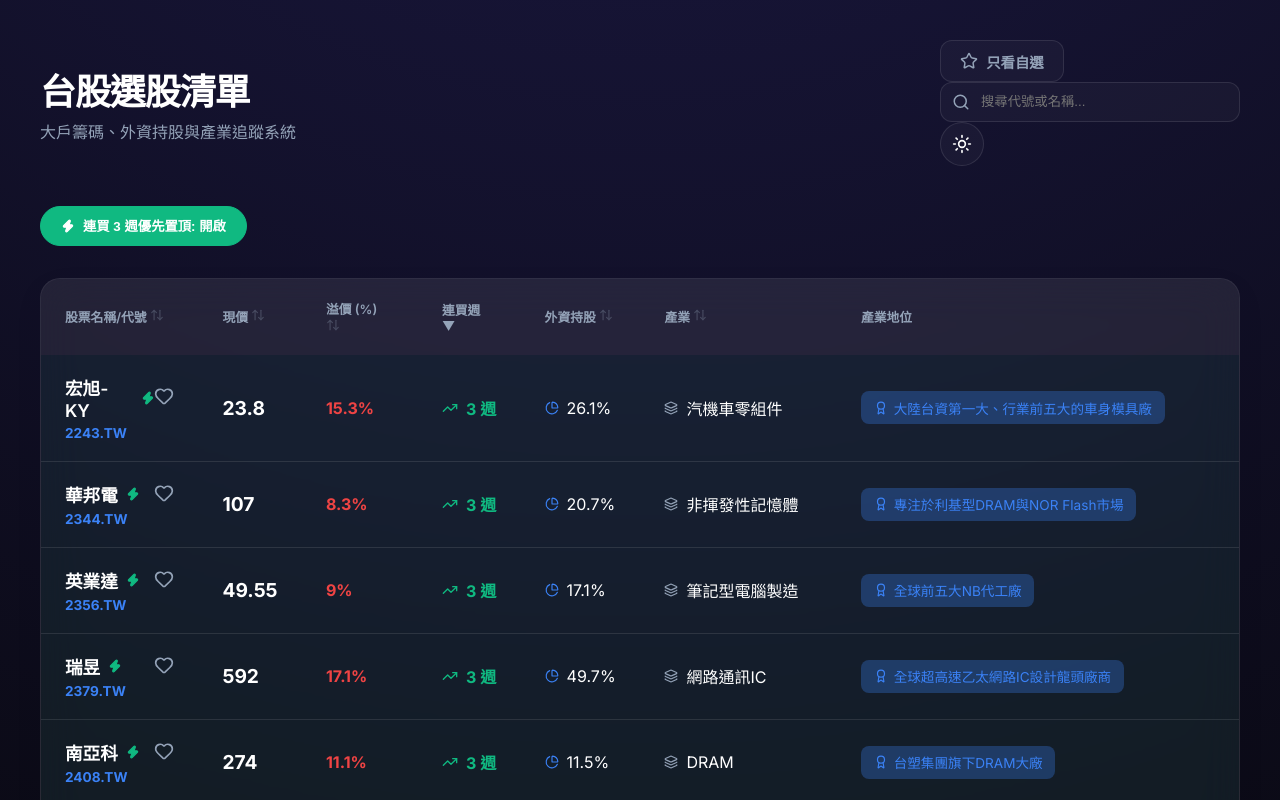
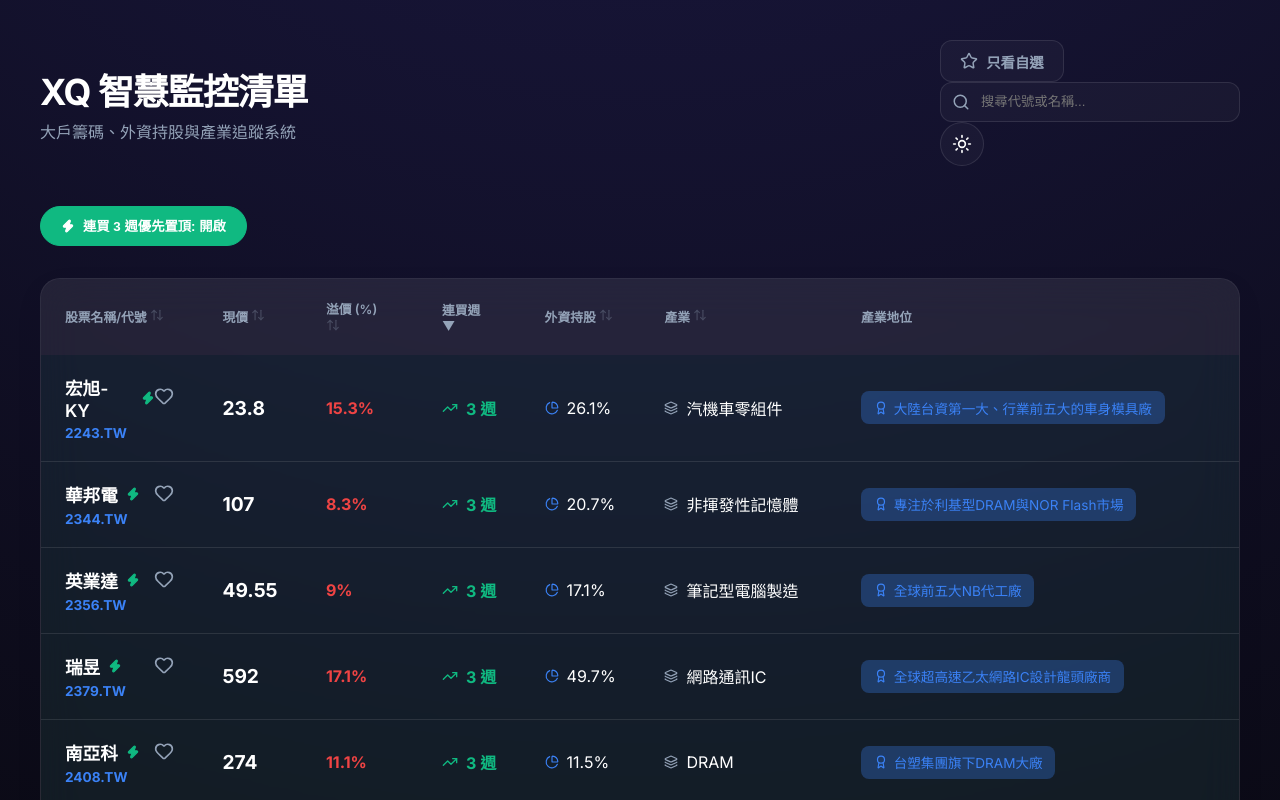
Before and after one commit to philip12010315-creator/xq-dashboard, a React (Vite) app: page / in a window 1280 px wide. Shown: the top 800 px of the page. Built offline with nearby package versions, Linux system fonts and the light colour scheme.

Commit message:
Update stock data

```diff
--- a/src/App.jsx
+++ b/src/App.jsx
@@ -92,7 +92,7 @@
       <header className="dashboard-header">
         <div className="logo-section">
           <motion.h1 initial={{ opacity: 0, x: -20 }} animate={{ opacity: 1, x: 0 }}>
-            台股選股清單
+            XQ 智慧監控清單
           </motion.h1>
           <div className="hide-mobile">
             <p>大戶籌碼、外資持股與產業追蹤系統</p>
```
